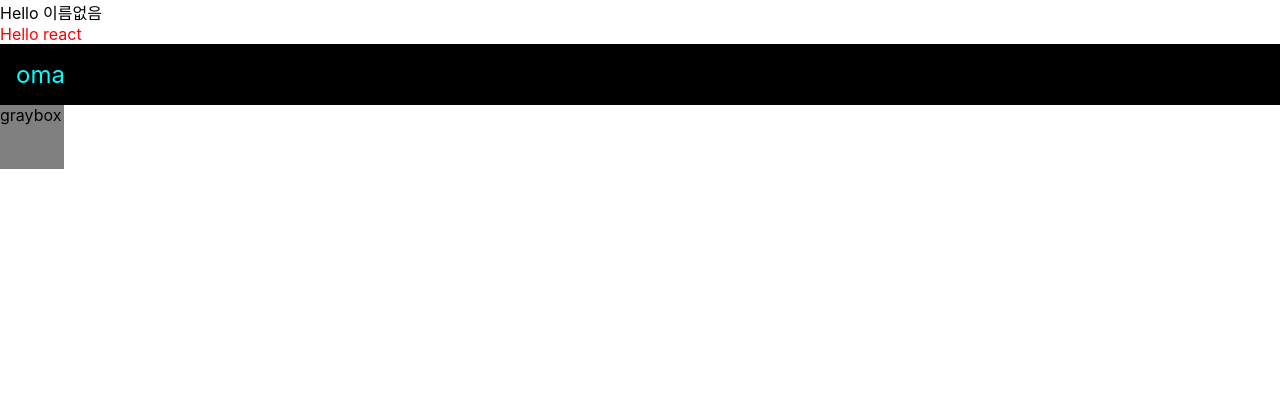
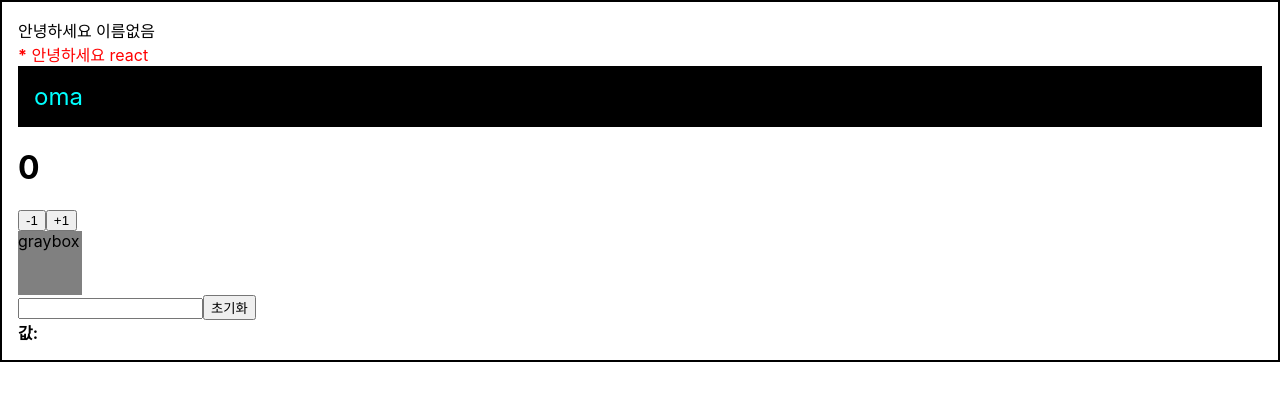
Before and after one commit to alsdk9879/oma_react, a React (Create React App) app: page / in a window 1280 px wide. Shown: the top 400 px of the page. Built offline with nearby package versions, Linux system fonts and the light colour scheme.

Commit message:
InputSample 컴포넌트 > 여러개의 input 상태 관리

```diff
--- a/src/App.js
+++ b/src/App.js
@@ -1,5 +1,8 @@
 import React from 'react'; // 리액트 컴포넌트 생성한다는 의미
 import Hello from './Hello'; // Hello 컴포넌트 불러오기
+import Wrapper from './Wrapper';
+import Counter from './Counter';
+import InputSample from './InputSample';
 import './App.css';
 
 function App() {
@@ -13,13 +16,15 @@ function App() {
   };
 
   return (
-    <>
+    <Wrapper>
       {/* 리액트에서의 주석 처리 */}
       <Hello />
-      <Hello color='red' name='react' />
+      <Hello color='red' name='react' isSpecial />
       <div style={style}>{name}</div>
+      <Counter />
       <div className='gray-box'>graybox</div>
-    </>
+      <InputSample />
+    </Wrapper>
   );
 }
 
--- /dev/null
+++ b/src/Counter.js
@@ -0,0 +1,29 @@
+// 리액트 패키지에서 useState 함수 불러오기 / useState : 리액트 훅의 일종, state값 관리를 도와주는 훅. 컴포넌트에서 동적인 값 (=동적인 값 끼얹을 때 사용)
+import React, { useState } from 'react';
+
+function Counter() {
+  // const numberState = useState(0);
+  // const number = numberState[0];
+  // const setNumber = numberState[1];
+
+  // 위 코드와 같은 의미
+  const [number, setNumber] = useState(0); // 배열의 첫번째 원소 : 현재 상태(=값을 담을 변수), 두번째 : Setter 함수(=변수값을 바꿔주는 함수) / useState() 안에 들어가는 값은 초기값
+
+  const onIncrease = () => {
+    setNumber((prevNumber) => prevNumber + 1);
+  };
+
+  const onDerease = () => {
+    setNumber((prevNumber) => prevNumber - 1);
+  };
+
+  return (
+    <>
+      <h1>{number}</h1>
+      <button onClick={onDerease}>-1</button>
+      <button onClick={onIncrease}>+1</button>
+    </>
+  );
+}
+
+export default Counter;
--- a/src/Hello.js
+++ b/src/Hello.js
@@ -1,8 +1,12 @@
 import React from 'react';
 
 // 객체 비구조화 할당(=구조분해) 참고
-function Hello({ color, name }) {
-  return <div style={{ color }}>Hello {name}</div>;
+function Hello({ color, name, isSpecial }) {
+  return (
+    <div style={{ color }}>
+      {isSpecial && <b>*</b>} 안녕하세요 {name}
+    </div>
+  );
 }
 
 // 비구조화 할당에서 값이 없을 경우 undefined, 따라서 값을 따로 할당해 주는 것과 같은 개념으로 보면 된다?
--- /dev/null
+++ b/src/InputSample.js
@@ -0,0 +1,25 @@
+import React, { useState } from 'react';
+
+function InputSample() {
+  const [text, setText] = useState('');
+
+  const onChange = (e) => {
+    setText(e.target.value);
+  };
+
+  const onReset = () => {
+    setText('');
+  };
+
+  return (
+    <>
+      <input onChange={onChange} value={text} />
+      <button onClick={onReset}>초기화</button>
+      <div>
+        <b>값: {text}</b>
+      </div>
+    </>
+  );
+}
+
+export default InputSample;
--- /dev/null
+++ b/src/Wrapper.js
@@ -0,0 +1,13 @@
+import React from 'react';
+
+// props.children : 컴포넌트 태그 사이에 (App.js -> <Wrapper> </Wrapper> 참고) 넣은 값을 조회하고 싶을 때 사용
+function Wrapper({ children }) {
+  const style = {
+    border: '2px solid black',
+    padding: '16px',
+  };
+
+  return <div style={style}>{children}</div>;
+}
+
+export default Wrapper;
```
